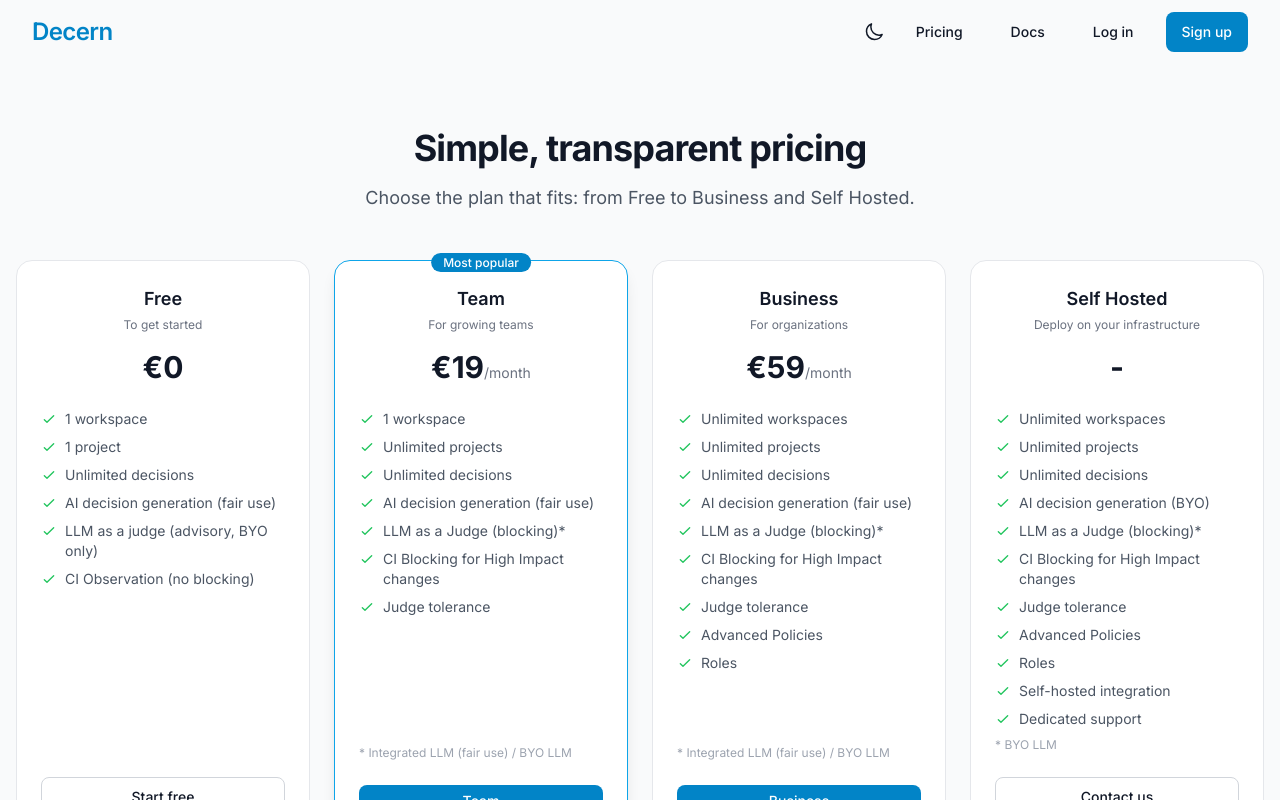
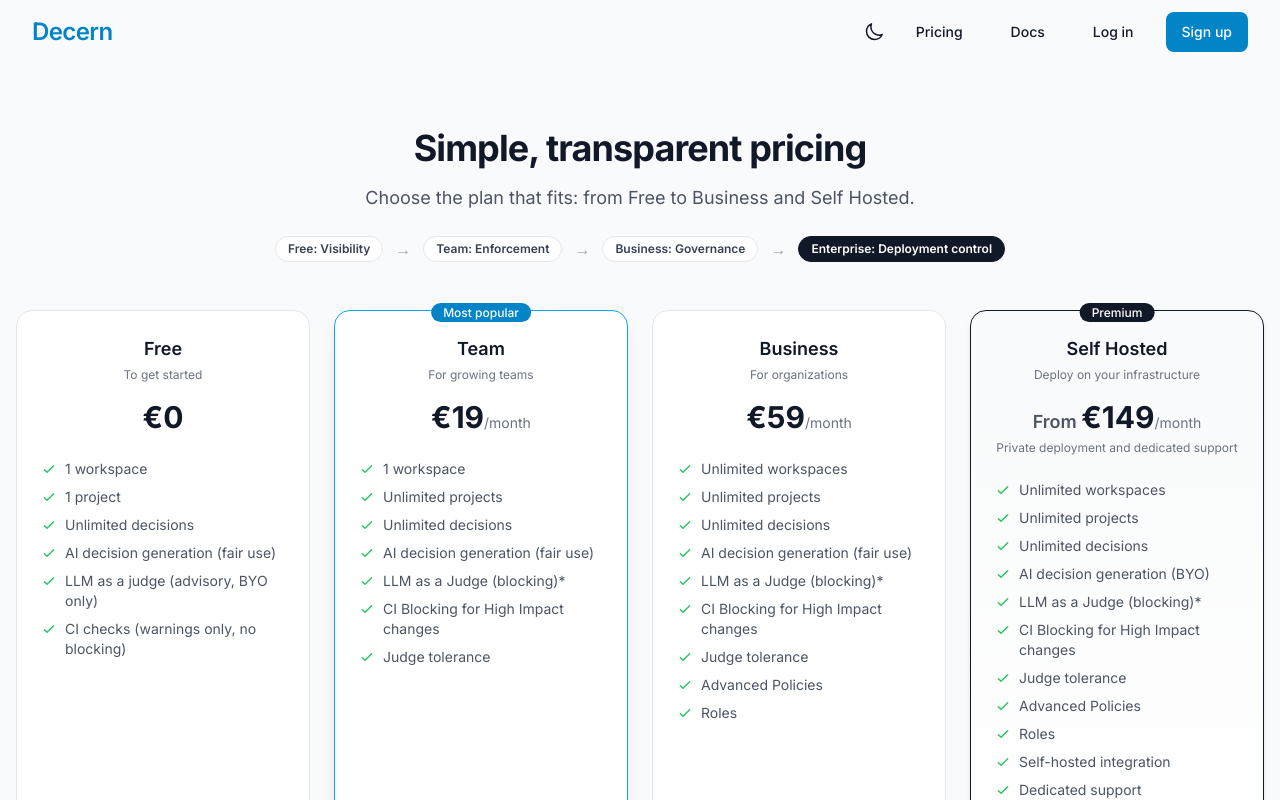
Before and after one commit to decernhq/decern-website, a Next.js app: page /pricing in a window 1280 px wide. Shown: the top 800 px of the page. Built offline with nearby package versions, Linux system fonts and the light colour scheme; no server answers.

Commit message:
feat: improve on labels

```diff
--- a/app/(public)/pricing/page.tsx
+++ b/app/(public)/pricing/page.tsx
@@ -27,11 +27,40 @@
   return (
     <main className="flex min-h-[calc(100vh-4rem)] flex-col items-center justify-center px-4 py-16">
       <div className="mx-auto max-w-5xl text-center">
-        <h1 className="text-4xl font-bold tracking-tight text-gray-900">
+        <h1 className="text-4xl font-bold tracking-tight text-gray-900 dark:text-gray-100">
           {t("title")}
         </h1>
-        <p className="mt-4 text-lg text-gray-600">
+        <p className="mt-4 text-lg text-gray-600 dark:text-gray-300">
           {t("subtitle")}
+        </p>
+      </div>
+
+      <div className="mx-auto mt-6 w-full max-w-5xl">
+        <div className="hidden items-center justify-center gap-3 md:flex">
+          <span className="rounded-full border border-gray-200 bg-white px-3 py-1 text-xs font-semibold text-gray-700 dark:border-gray-700 dark:bg-gray-900 dark:text-gray-200">
+            {t("progressFree")}
+          </span>
+          <span className="text-gray-400 dark:text-gray-500" aria-hidden>
+            →
+          </span>
+          <span className="rounded-full border border-gray-200 bg-white px-3 py-1 text-xs font-semibold text-gray-700 dark:border-gray-700 dark:bg-gray-900 dark:text-gray-200">
+            {t("progressTeam")}
+          </span>
+          <span className="text-gray-400 dark:text-gray-500" aria-hidden>
+            →
+          </span>
+          <span className="rounded-full border border-gray-200 bg-white px-3 py-1 text-xs font-semibold text-gray-700 dark:border-gray-700 dark:bg-gray-900 dark:text-gray-200">
+            {t("progressBusiness")}
+          </span>
+          <span className="text-gray-400 dark:text-gray-500" aria-hidden>
+            →
+          </span>
+          <span className="rounded-full border border-gray-900 bg-gray-900 px-3 py-1 text-xs font-semibold text-white dark:border-gray-100 dark:bg-gray-100 dark:text-gray-900">
+            {t("progressEnterprise")}
+          </span>
+        </div>
+        <p className="text-center text-xs text-gray-500 dark:text-gray-400 md:hidden">
+          {t("tierLadder")}
         </p>
       </div>
 
@@ -40,10 +69,12 @@
           <div
             key={plan.id}
             className={cn(
-              "relative flex flex-col rounded-2xl border bg-white p-6",
+              "relative flex flex-col rounded-2xl border bg-white p-6 dark:bg-gray-900",
               plan.id === "team"
-                ? "border-brand-500 shadow-lg"
-                : "border-gray-200"
+                ? "border-brand-500 shadow-lg dark:border-brand-400"
+                : plan.id === "enterprise"
+                  ? "border-gray-900 bg-gradient-to-b from-gray-50 to-white shadow-md dark:border-gray-200 dark:from-gray-900 dark:to-gray-900"
+                  : "border-gray-200 dark:border-gray-700"
             )}
           >
             {plan.id === "team" && (
@@ -53,31 +84,48 @@
                 </span>
               </div>
             )}
+            {plan.id === "enterprise" && (
+              <div className="absolute -top-3 left-1/2 -translate-x-1/2">
+                <span className="rounded-full bg-gray-900 px-3 py-0.5 text-xs font-medium text-white dark:bg-gray-100 dark:text-gray-900">
+                  {t("enterpriseBadge")}
+                </span>
+              </div>
+            )}
 
             <div className="text-center">
-              <h2 className="text-lg font-semibold text-gray-900">
+              <h2 className="text-lg font-semibold text-gray-900 dark:text-gray-100">
                 {plan.name}
               </h2>
-              <p className="mt-1 text-xs text-gray-500">{plan.description}</p>
+              <p className="mt-1 text-xs text-gray-500 dark:text-gray-400">{plan.description}</p>
               <div className="mt-4">
-                <span className="text-3xl font-bold text-gray-900">
-                  {plan.price === 0 && plan.id !== "enterprise"
-                    ? "€0"
-                    : plan.id === "enterprise"
-                      ? "-"
-                      : `€${plan.price}`}
+                <span className="text-3xl font-bold text-gray-900 dark:text-gray-100">
+                  {plan.id === "enterprise" ? (
+                    <>
+                      <span className="text-lg font-semibold text-gray-600 dark:text-gray-300">
+                        {t("fromLabel")}{" "}
+                      </span>
+                      €149
+                    </>
+                  ) : plan.price === 0 ? (
+                    "€0"
+                  ) : (
+                    `€${plan.price}`
+                  )}
                 </span>
-                {plan.price > 0 && (
-                  <span className="text-gray-500 text-sm">{t("perMonth")}</span>
+                {(plan.price > 0 || plan.id === "enterprise") && (
+                  <span className="text-gray-500 text-sm dark:text-gray-400">{t("perMonth")}</span>
                 )}
               </div>
+              {plan.id === "enterprise" && (
+                <p className="mt-1 text-xs text-gray-500 dark:text-gray-400">{t("enterpriseSubprice")}</p>
+              )}
             </div>
 
             <ul className="mt-6 flex-1 space-y-2">
               {plan.features.map((feature) => (
                 <li key={feature} className="flex items-start gap-2 text-sm">
                   <svg
-                    className="mt-0.5 h-4 w-4 flex-shrink-0 text-green-500"
+                    className="mt-0.5 h-4 w-4 flex-shrink-0 text-green-500 dark:text-green-400"
                     fill="none"
                     viewBox="0 0 24 24"
                     stroke="currentColor"
@@ -89,15 +137,15 @@
                       d="M5 13l4 4L19 7"
                     />
                   </svg>
-                  <span className="text-gray-600">{feature}</span>
+                  <span className="text-gray-600 dark:text-gray-300">{feature}</span>
                 </li>
               ))}
             </ul>
             {(plan.id === "team" || plan.id === "business") && (
-              <p className="mt-2 text-xs text-gray-400">* {t("byoLLM")}</p>
+              <p className="mt-2 text-xs text-gray-400 dark:text-gray-500">* {t("byoLLM")}</p>
             )}
             {plan.id === "enterprise" && (
-              <p className="mt-2 text-xs text-gray-400">* {t("byoLLMEnterprise")}</p>
+              <p className="mt-2 text-xs text-gray-400 dark:text-gray-500">* {t("byoLLMEnterprise")}</p>
             )}
 
             <div className="mt-6">
@@ -112,7 +160,7 @@
                   href="mailto:support@decern.dev?subject=Self%20Hosted"
                   className="block"
                 >
-                  <Button variant="outline" className="w-full">
+                  <Button className="w-full bg-gray-900 text-white hover:bg-black dark:bg-gray-100 dark:text-gray-900 dark:hover:bg-gray-200">
                     {t("contactUs")}
                   </Button>
                 </a>
@@ -129,11 +177,11 @@
         ))}
       </div>
 
-      <p className="mt-12 text-center text-sm text-gray-500">
+      <p className="mt-12 text-center text-sm text-gray-500 dark:text-gray-400">
         {t("questions")}{" "}
         <a
           href="mailto:support@decern.dev"
-          className="text-brand-600 hover:text-brand-500"
+          className="text-brand-600 hover:text-brand-500 dark:text-brand-400 dark:hover:text-brand-300"
         >
           support@decern.dev
         </a>
--- a/messages/en.json
+++ b/messages/en.json
@@ -19,13 +19,21 @@
     "contactUs": "Contact us",
     "questions": "Have questions?",
     "byoLLM": "Integrated LLM (fair use) / BYO LLM",
-    "byoLLMEnterprise": "BYO LLM"
+    "byoLLMEnterprise": "BYO LLM",
+    "fromLabel": "From",
+    "tierLadder": "👉 From visibility → enforcement → governance",
+    "progressFree": "Free: Visibility",
+    "progressTeam": "Team: Enforcement",
+    "progressBusiness": "Business: Governance",
+    "progressEnterprise": "Enterprise: Deployment control",
+    "enterpriseBadge": "Premium",
+    "enterpriseSubprice": "Private deployment and dedicated support"
   },
   "plans": {
     "free": {
       "name": "Free",
       "description": "To get started",
-      "features": ["1 workspace", "1 project", "Unlimited decisions", "AI decision generation (fair use)", "LLM as a judge (advisory, BYO only)", "CI Observation (no blocking)"]
+      "features": ["1 workspace", "1 project", "Unlimited decisions", "AI decision generation (fair use)", "LLM as a judge (advisory, BYO only)", "CI checks (warnings only, no blocking)"]
     },
     "team": {
       "name": "Team",
@@ -129,7 +137,7 @@
     },
     "features": {
       "eyebrow": "Core capabilities",
-      "title": "Three things<mbr></mbr>the gate does",
+      "title": "Three things<mbr></mbr> the gate does",
       "feat1Title": "LLM Judge in your CI pipeline",
       "feat1Desc": "The Judge reads the decision and the PR diff. If the change goes beyond scope, the gate blocks with a clear, actionable reason.",
       "feat2Title": "Confidence scoring and thresholds",
--- a/messages/it.json
+++ b/messages/it.json
@@ -19,13 +19,21 @@
     "contactUs": "Contattaci",
     "questions": "Hai domande?",
     "byoLLM": "LLM integrato (fair use) / BYO LLM",
-    "byoLLMEnterprise": "BYO LLM"
+    "byoLLMEnterprise": "BYO LLM",
+    "fromLabel": "Da",
+    "tierLadder": "👉 Da visibilità → enforcement → governance",
+    "progressFree": "Free: Visibilità",
+    "progressTeam": "Team: Enforcement",
+    "progressBusiness": "Business: Governance",
+    "progressEnterprise": "Enterprise: Controllo deploy",
+    "enterpriseBadge": "Premium",
+    "enterpriseSubprice": "Deploy privato e supporto dedicato"
   },
   "plans": {
     "free": {
       "name": "Free",
       "description": "Per iniziare",
-      "features": ["1 workspace", "1 progetto", "Decisioni illimitate", "Generazione decisioni AI (fair use)", "LLM come giudice (advisory, solo BYO)", "CI Observation (no blocking)"]
+      "features": ["1 workspace", "1 progetto", "Decisioni illimitate", "Generazione decisioni AI (fair use)", "LLM come giudice (advisory, solo BYO)", "Controlli CI (solo avvisi, nessun blocco)"]
     },
     "team": {
       "name": "Team",
@@ -129,7 +137,7 @@
     },
     "features": {
       "eyebrow": "Capacità principali",
-      "title": "Tre cose<mbr></mbr>che fa il gate",
+      "title": "Tre cose<mbr></mbr> che fa il gate",
       "feat1Title": "LLM Judge nella tua pipeline CI",
       "feat1Desc": "Il Judge legge la decisione e il diff della PR.",
       "feat2Title": "Punteggio di confidenza e soglie",
--- a/types/billing.ts
+++ b/types/billing.ts
@@ -31,7 +31,7 @@
       "Unlimited decisions",
       "AI decision generation (fair use)",
       "LLM as a judge (advisory)*",
-      "CI Observation (no blocking)",
+      "CI checks (warnings only, no blocking)",
     ],
     limits: { workspaces_limit: 1, projects_limit: 1, users_per_workspace_limit: 1, decisions_limit: -1, ai_generations_per_month: 10 },
   },
```
Also changed, not shown: 1 other file (tests, documents, lock files or other folders).
